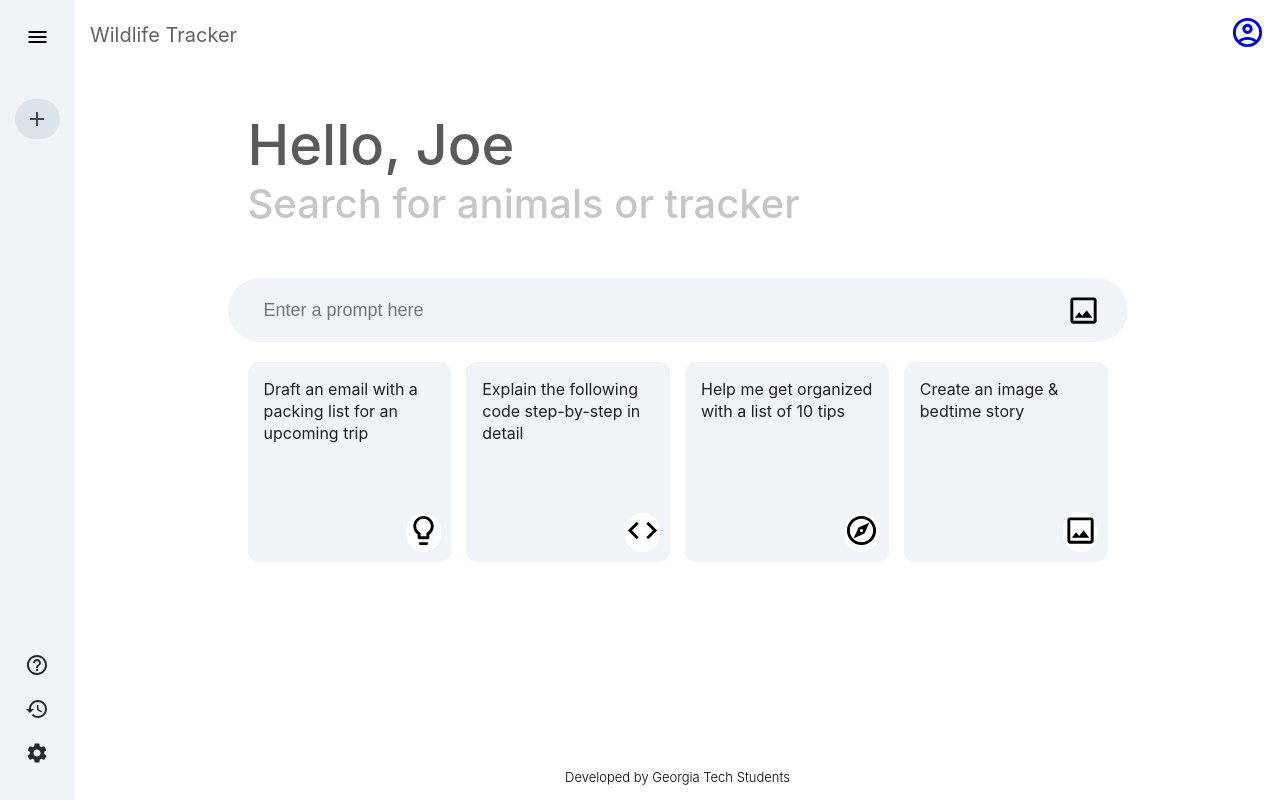
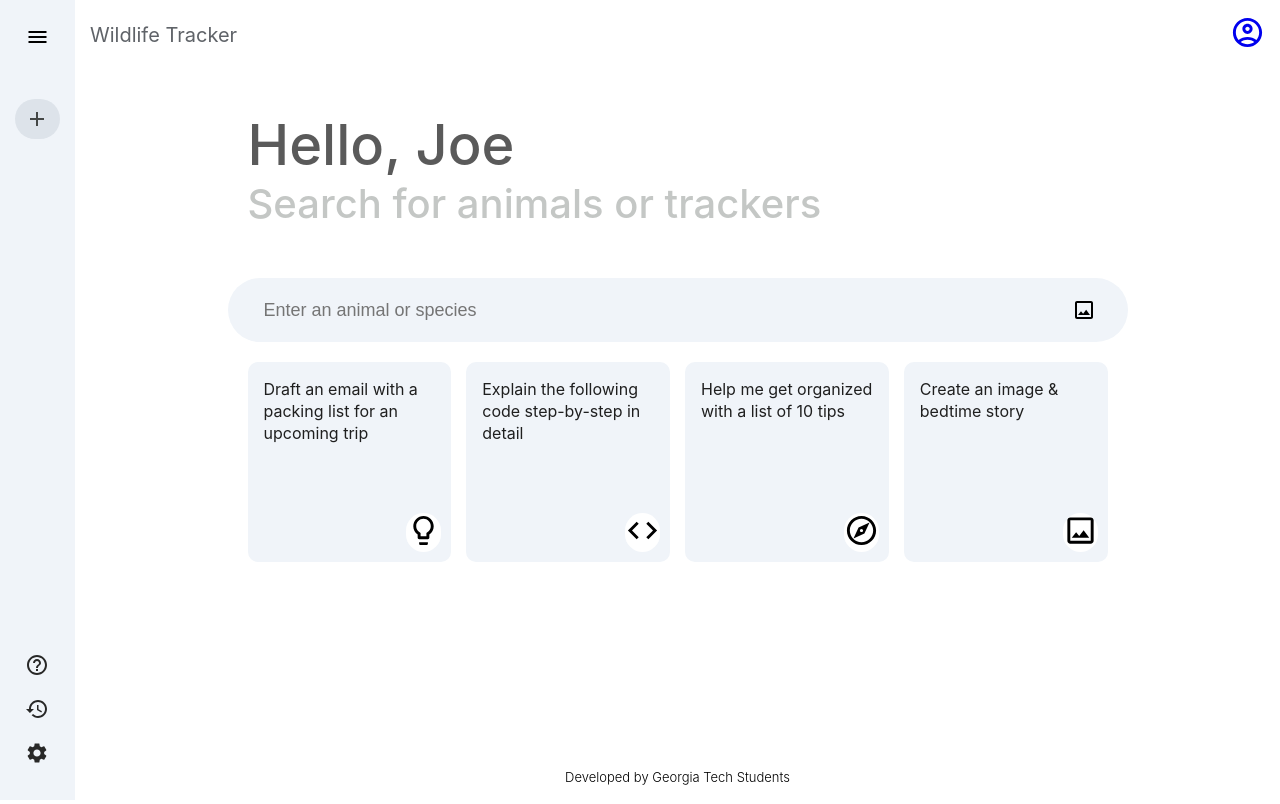
Before and after one commit to The-Enforcers/WildLife-Tracker-Repo-JIC4125, a React (Create React App) app in the folder frontend/: page / in a window 1280 px wide. Built offline with nearby package versions, Linux system fonts and the light colour scheme.

Commit message:
moved components

```diff
--- /dev/null
+++ b/frontend/src/components/Main/Main.jsx
@@ -0,0 +1,115 @@
+import React, { useState } from "react";
+import { Tooltip } from "react-tooltip";
+
+// CSS file
+import "./Main.css";
+
+// Importing MUI outlined icons
+import AccountCircleOutlinedIcon from '@mui/icons-material/AccountCircleOutlined';
+import PhotoOutlinedIcon from '@mui/icons-material/PhotoOutlined';
+import SendIcon from '@mui/icons-material/Send';
+import LightbulbOutlinedIcon from '@mui/icons-material/LightbulbOutlined';
+import CodeOutlinedIcon from '@mui/icons-material/CodeOutlined';
+import ExploreOutlinedIcon from '@mui/icons-material/ExploreOutlined';
+import ImageOutlinedIcon from '@mui/icons-material/ImageOutlined';
+
+const Main = () => {
+  const [input, setInput] = useState("");
+
+  return (
+    <div className="main">
+      <div className="nav">
+        <p>Wildlife Tracker</p>
+        <a href="https://accounts.google.com/">
+          <AccountCircleOutlinedIcon fontSize="large" />
+        </a>
+      </div>
+      <div className="main-container">
+        <div className="greet">
+          <p>
+            <span>Hello, Joe</span>
+          </p>
+          <p className="sub-greet">Search for animals or trackers</p>
+        </div>
+
+        <div className="search-box">
+          <input
+            onChange={(e) => setInput(e.target.value)}
+            value={input}
+            type="text"
+            placeholder="Enter an animal or species"
+          />
+          <div>
+            <span>
+              <PhotoOutlinedIcon
+                data-tooltip-id="upload-image"
+                data-tooltip-content="Upload image"
+                fontSize="medium"
+              />
+              <Tooltip
+                id="upload-image"
+                style={{
+                  padding: "5px",
+                  fontSize: "12px",
+                  color: "#f0f4f9",
+                }}
+              />
+            </span>
+
+            {input.length > 0 && (
+              <span className={`send-icon ${input.length > 0 ? "show" : ""}`}>
+                <SendIcon
+                  onClick={console.log('sent!')}
+                  data-tooltip-id="submit"
+                  data-tooltip-content="Submit"
+                  fontSize="medium"
+                />
+                <Tooltip
+                  id="submit"
+                  style={{
+                    padding: "5px",
+                    fontSize: "12px",
+                    color: "#f0f4f9",
+                  }}
+                />
+              </span>
+            )}
+          </div>
+        </div>
+
+        <div className="cards">
+          <div className="card">
+            <p>Draft an email with a packing list for an upcoming trip</p>
+            <div className="card-icon">
+              <LightbulbOutlinedIcon fontSize="large" />
+            </div>
+          </div>
+          <div className="card">
+            <p>Explain the following code step-by-step in detail</p>
+            <div className="card-icon">
+              <CodeOutlinedIcon fontSize="large" />
+            </div>
+          </div>
+          <div className="card">
+            <p>Help me get organized with a list of 10 tips</p>
+            <div className="card-icon">
+              <ExploreOutlinedIcon fontSize="large" />
+            </div>
+          </div>
+          <div className="card">
+            <p>Create an image & bedtime story</p>
+            <div className="card-icon">
+              <ImageOutlinedIcon fontSize="large" />
+            </div>
+          </div>
+        </div>
+
+        <div className="main-bottom">
+          <p className="bottom-info">Developed by Georgia Tech Students</p>
+        </div>
+      </div>
+    </div>
+  );
+};
+
+export default Main;
--- a/frontend/src/pages/Main/Main.jsx
+++ /dev/null
@@ -1,160 +0,0 @@
-import React, { useState } from "react";
-import "./Main.css";
-import "react-tooltip/dist/react-tooltip.css";
-import { Tooltip } from "react-tooltip";
-
-// Importing MUI outlined icons
-import AccountCircleOutlinedIcon from '@mui/icons-material/AccountCircleOutlined';
-import PhotoOutlinedIcon from '@mui/icons-material/PhotoOutlined';
-import SendOutlinedIcon from '@mui/icons-material/SendOutlined';
-import LightbulbOutlinedIcon from '@mui/icons-material/LightbulbOutlined';
-import CodeOutlinedIcon from '@mui/icons-material/CodeOutlined';
-import ExploreOutlinedIcon from '@mui/icons-material/ExploreOutlined';
-import ImageOutlinedIcon from '@mui/icons-material/ImageOutlined';
-
-const Main = () => {
-  const [input, setInput] = useState("");
-  const [recentPrompt, setRecentPrompt] = useState("");
-  const [showResult, setShowResult] = useState(false);
-  const [loading, setLoading] = useState(false);
-  const [resultData, setResultData] = useState("");
-
-  const onSent = () => {
-    setLoading(true);
-    setShowResult(true);
-    setRecentPrompt(input);
-    // Simulating async behavior for result data
-    setTimeout(() => {
-      setLoading(false);
-      setResultData("This is the response from the prompt.");
-    }, 2000);
-  };
-
-  return (
-    <div className="main">
-      <div className="nav">
-        <p>Wildlife Tracker</p>
-        <a href="https://accounts.google.com/">
-          <AccountCircleOutlinedIcon fontSize="large" />
-        </a>
-      </div>
-      <div className="main-container">
-        {!showResult ? (
-          <>
-            <div className="greet">
-              <p>
-                <span>Hello, Joe</span>
-              </p>
-              <p className="sub-greet">Search for animals or tracker</p>
-            </div>
-
-            <div className="search-box">
-              <input
-                onKeyDown={(e) => {
-                  if (input && e.key === "Enter") {
-                    onSent();
-                  }
-                }}
-                onChange={(e) => setInput(e.target.value)}
-                value={input}
-                type="text"
-                placeholder="Enter a prompt here"
-              />
-              <div>
-                <span>
-                  <PhotoOutlinedIcon
-                    data-tooltip-id="upload-image"
-                    data-tooltip-content="Upload image"
-                    fontSize="large"
-                  />
-                  <Tooltip
-                    id="upload-image"
-                    style={{
-                      padding: "5px",
-                      fontSize: "12px",
-                      color: "#f0f4f9",
-                    }}
-                  />
-                </span>
-
-                {input.length > 0 && (
-                  <span className={`send-icon ${input.length > 0 ? "show" : ""}`}>
-                    <SendOutlinedIcon
-                      onClick={onSent}
-                      data-tooltip-id="submit"
-                      data-tooltip-content="Submit"
-                      fontSize="large"
-                    />
-                    <Tooltip
-                      id="submit"
-                      style={{
-                        padding: "5px",
-                        fontSize: "12px",
-                        color: "#f0f4f9",
-                      }}
-                    />
-                  </span>
-                )}
-              </div>
-            </div>
-
-            <div className="cards">
-              <div className="card">
-
-                <p>Draft an email with a packing list for an upcoming trip</p>
-                <div className="card-icon">
-                <LightbulbOutlinedIcon fontSize="large" />
-                </div>
-              </div>
-              <div className="card">
-                <p>Explain the following code step-by-step in detail</p>
-                <div className="card-icon">
-                <CodeOutlinedIcon fontSize="large" />
-                </div>
-              </div>
-              <div className="card">
-                <p>Help me get organized with a list of 10 tips</p>
-                <div className="card-icon">
-                <ExploreOutlinedIcon fontSize="large" />
-                </div>
-              </div>
-              <div className="card">
-                <p>Create an image & bedtime story</p>
-                <div className="card-icon">
-                <ImageOutlinedIcon fontSize="large" />
-                </div>
-              </div>
-            </div>
-          </>
-        ) : (
-          <div className="result">
-            <div className="result-title">
-              <AccountCircleOutlinedIcon fontSize="large" />
-              <p>{recentPrompt}</p>
-            </div>
-            <div className="result-data">
-              {loading ? (
-                <div className="loader">
-                  <hr />
-                  <hr />
-                  <hr />
-                </div>
-              ) : (
-                <p
-                  style={{ marginTop: "0px" }}
-                  dangerouslySetInnerHTML={{ __html: resultData }}
-                ></p>
-              )}
-            </div>
-          </div>
-        )}
-
-        <div className="main-bottom">
-          <p className="bottom-info">Developed by Georgia Tech Students</p>
-        </div>
-      </div>
-    </div>
-  );
-};
-
-export default Main;
--- a/frontend/src/pages/MainPage.js
+++ b/frontend/src/pages/MainPage.js
@@ -1,6 +1,6 @@
 import React from "react";
-import Main from "./Main/Main";
-import Sidebar from "./Sidebar/Sidebar";
+import Main from "../components/Main/Main";
+import Sidebar from "../components/Sidebar/Sidebar";
 
 const MainPage = () => {
   return (
```
Also changed, not shown: frontend/src/components/Main/Main.css (renamed from frontend/src/pages/Main/Main.css), frontend/src/components/Sidebar/Sidebar.css (renamed from frontend/src/pages/Sidebar/Sidebar.css), frontend/src/components/Sidebar/Sidebar.jsx (renamed from frontend/src/pages/Sidebar/Sidebar.jsx).
